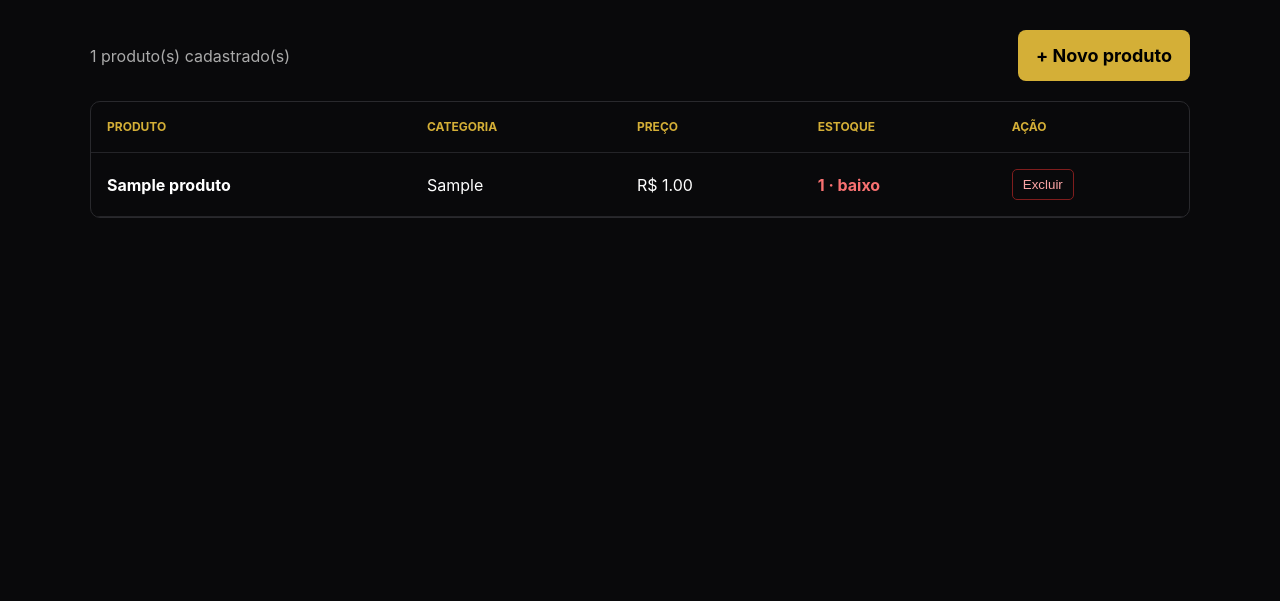
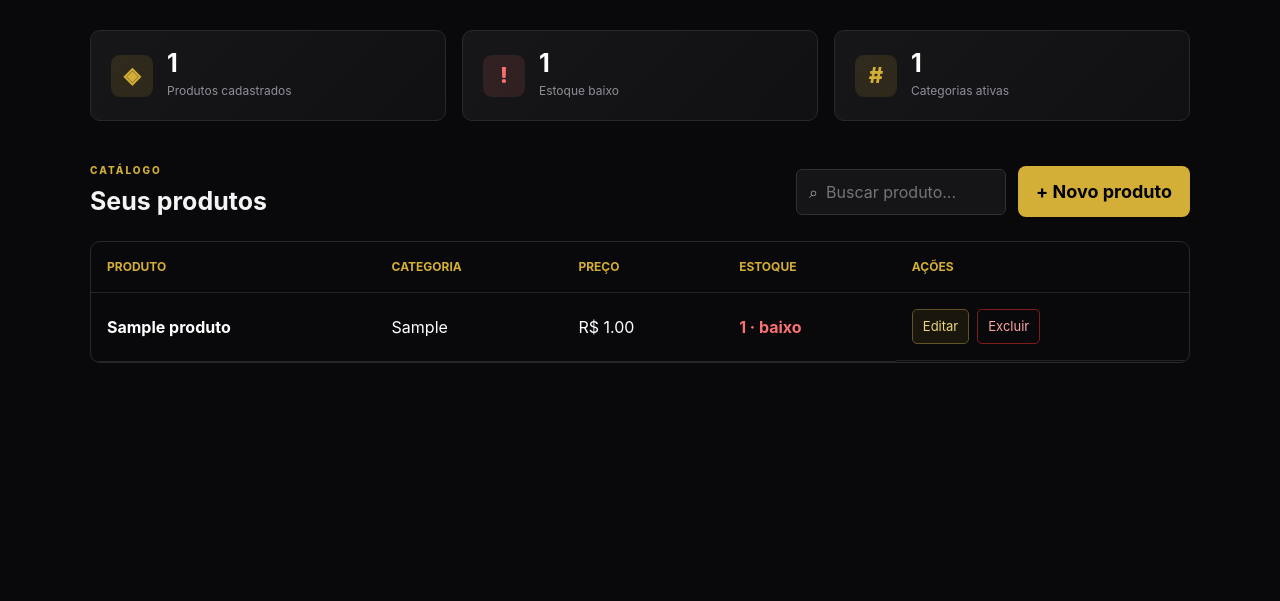
Before and after one commit to alexandresoarestech-data/kurtgriffes, a Flask app: page /admin in a window 1280 px wide. Shown: the part 126-727 px from the top of the page. Run offline with Flask 3, Linux system fonts and the light colour scheme; the visitor is signed in with stand-in values (Sample User, id 1); tables that the repository leaves empty hold one stand-in row (values such as "Sample post").

Commit message:
Adiciona edicao e novo dashboard administrativo

```diff
--- a/app.py
+++ b/app.py
@@ -187,7 +187,12 @@ def admin_produtos():
         return bloqueio
     with conectar_banco() as banco:
         produtos = banco.execute("SELECT * FROM produtos ORDER BY id DESC").fetchall()
-    return render_template("admin_produtos.html", produtos=produtos, categorias=CATEGORIAS)
+    resumo = {
+        "total": len(produtos),
+        "estoque_baixo": sum(produto["estoque"] < 3 for produto in produtos),
+        "categorias": len({produto["categoria"] for produto in produtos}),
+    }
+    return render_template("admin_produtos.html", produtos=produtos, categorias=CATEGORIAS, resumo=resumo)
 
 
 @app.route("/admin/produtos/novo", methods=["GET", "POST"])
@@ -235,7 +240,64 @@ def admin_novo_produto():
             banco.commit()
         flash("Produto criado com sucesso.", "sucesso")
         return redirect(url_for("admin_produtos"))
-    return render_template("admin_novo.html", categorias=CATEGORIAS)
+    return render_template("admin_novo.html", categorias=CATEGORIAS, produto=None, modo_edicao=False)
+
+
+@app.route("/admin/produtos/<int:produto_id>/editar", methods=["GET", "POST"])
+def admin_editar_produto(produto_id):
+    bloqueio = admin_obrigatorio()
+    if bloqueio:
+        return bloqueio
+    with conectar_banco() as banco:
+        produto = banco.execute("SELECT * FROM produtos WHERE id = ?", (produto_id,)).fetchone()
+    if produto is None:
+        flash("Produto não encontrado.", "erro")
+        return redirect(url_for("admin_produtos"))
+
+    if request.method == "POST":
+        nome = request.form.get("nome", "").strip()
+        categoria = normalizar_categoria(request.form.get("categoria"))
+        preco = converter_preco(request.form.get("preco"))
+        cores = request.form.get("cores", "").strip()
+        try:
+            estoque = max(0, int(request.form.get("estoque", 0) or 0))
+        except (TypeError, ValueError):
+            flash("O estoque deve ser um número inteiro maior ou igual a zero.", "erro")
+            return render_template("admin_novo.html", categorias=CATEGORIAS, produto=produto, modo_edicao=True)
+        if not nome:
+            flash("Informe o nome do produto.", "erro")
+            return render_template("admin_novo.html", categorias=CATEGORIAS, produto=produto, modo_edicao=True)
+
+        imagens = [imagem for imagem in (produto["imagens"] or "").split("|") if imagem]
+        pasta = UPLOAD_DIR / f"admin-produto-{produto_id}"
+        pasta.mkdir(parents=True, exist_ok=True)
+        for arquivo in request.files.getlist("fotos"):
+            if not arquivo or not arquivo.filename:
+                continue
+            nome_seguro = secure_filename(Path(arquivo.filename).stem) or "foto"
+            destino = pasta / f"{nome_seguro}-{os.urandom(2).hex()}.webp"
+            try:
+                if Image:
+                    imagem = Image.open(arquivo.stream).convert("RGB")
+                    imagem.thumbnail((1600, 1600))
+                    imagem.save(destino, "WEBP", quality=84, method=6)
+                else:
+                    destino = pasta / f"{nome_seguro}-{os.urandom(2).hex()}{Path(arquivo.filename).suffix.lower()}"
+                    arquivo.save(destino)
+                imagens.append(destino.relative_to(BASE_DIR / "static").as_posix())
+            except Exception:
+                flash("Uma das imagens não pôde ser processada.", "erro")
+
+        with conectar_banco() as banco:
+            banco.execute(
+                "UPDATE produtos SET nome = ?, categoria = ?, preco = ?, cores = ?, estoque = ?, imagens = ? WHERE id = ?",
+                (nome, categoria, preco, cores, estoque, "|".join(imagens), produto_id),
+            )
+            banco.commit()
+        flash("Produto atualizado com sucesso.", "sucesso")
+        return redirect(url_for("admin_produtos"))
+
+    return render_template("admin_novo.html", categorias=CATEGORIAS, produto=produto, modo_edicao=True)
 
 
 @app.post("/admin/produtos/<int:produto_id>/excluir")
--- a/static/style.css
+++ b/static/style.css
@@ -1053,6 +1053,10 @@ a {
     .admin-grid-2 { grid-template-columns: 1fr; gap: 0; }
     .admin-topo h1 { font-size: 32px; }
     .admin-acoes { align-items: flex-start; gap: 15px; flex-direction: column; }
+    .admin-metricas { grid-template-columns: 1fr; margin: 20px 0 30px; }
+    .admin-acoes-direita { width: 100%; flex-direction: column; align-items: stretch; }
+    .admin-busca { width: auto; }
+    .admin-novo { text-align: center; }
     /* Força 2 colunas de produtos lado a lado */
     .grid-produtos {
         grid-template-columns: repeat(2, 1fr) !important;
@@ -1161,13 +1165,29 @@ a {
 .admin-topo { display: flex; justify-content: space-between; align-items: center; margin-bottom: 30px; }
 .admin-topo h1 { font-size: 42px; margin-top: 5px; }
 .admin-acoes { display: flex; justify-content: space-between; align-items: center; margin-bottom: 20px; color: #aaa; }
+.admin-metricas { display: grid; grid-template-columns: repeat(3, 1fr); gap: 16px; margin: 30px 0 42px; }
+.admin-metrica { display: flex; align-items: center; gap: 14px; padding: 20px; background: linear-gradient(135deg, #171719, #101012); border: 1px solid #29292d; border-radius: 10px; }
+.metrica-icone { display: grid; place-items: center; width: 42px; height: 42px; border-radius: 9px; background: rgba(212, 175, 55, .13); color: var(--cor-gold); font-size: 22px; font-weight: 800; }
+.metrica-icone.alerta { background: rgba(248, 113, 113, .12); color: #f87171; }
+.admin-metrica strong { display: block; color: #fff; font-size: 25px; line-height: 1; }
+.admin-metrica small { display: block; margin-top: 6px; color: #8f8f98; font-size: 12px; }
+.admin-section-kicker { margin-bottom: 5px; color: var(--cor-gold); font-size: 10px; font-weight: 800; letter-spacing: 2px; }
+.admin-acoes h2 { color: #f4f4f5; font-size: 25px; }
+.admin-acoes-direita { display: flex; align-items: center; gap: 12px; }
+.admin-busca { display: flex; align-items: center; gap: 8px; width: 210px; padding: 0 12px; border: 1px solid #303035; border-radius: 6px; background: #151517; color: #a1a1aa; }
+.admin-busca input { width: 100%; padding: 10px 0; border: 0; outline: 0; background: transparent; color: white; font: inherit; }
 .admin-novo { width: auto; display: inline-block; padding: 12px 18px; }
 .admin-tabela-wrap { overflow-x: auto; border: 1px solid #29292d; border-radius: 10px; }
 .admin-tabela { width: 100%; border-collapse: collapse; min-width: 680px; }
 .admin-tabela th, .admin-tabela td { text-align: left; padding: 16px; border-bottom: 1px solid #242428; }
 .admin-tabela th { color: var(--cor-gold); font-size: 12px; text-transform: uppercase; }
 .estoque-baixo { color: #f87171; font-weight: 700; }
-.btn-excluir { background: none; border: 1px solid #7f1d1d; color: #fca5a5; border-radius: 5px; padding: 7px 10px; cursor: pointer; }
+.admin-acoes-tabela { display: flex; align-items: center; gap: 8px; }
+.btn-editar, .btn-excluir { display: inline-block; border-radius: 5px; padding: 7px 10px; cursor: pointer; font: inherit; font-size: 13px; }
+.btn-editar { border: 1px solid #625426; background: rgba(212, 175, 55, .08); color: #ecd47a; }
+.btn-editar:hover { background: rgba(212, 175, 55, .18); }
+.btn-excluir { background: none; border: 1px solid #7f1d1d; color: #fca5a5; }
+.fotos-existentes { padding: 10px 12px; border-left: 3px solid var(--cor-gold); background: rgba(212, 175, 55, .08); color: #c7c7cc; font-size: 13px; }
 .modal-aberto { overflow: hidden; }
 .modal-admin-overlay { display: flex; visibility: hidden; opacity: 0; position: fixed; inset: 0; z-index: 4000; align-items: center; justify-content: center; padding: 20px; background: rgba(0, 0, 0, .82); transition: opacity .2s ease, visibility .2s ease; }
 .modal-admin-overlay.ativo { visibility: visible; opacity: 1; }
--- a/templates/admin_produtos.html
+++ b/templates/admin_produtos.html
@@ -12,10 +12,15 @@
         {% with mensagens = get_flashed_messages(with_categories=true) %}
             {% for categoria, mensagem in mensagens %}<div class="flash {{ categoria }}">{{ mensagem }}</div>{% endfor %}
         {% endwith %}
-        <div class="admin-acoes"><p>{{ produtos|length }} produto(s) cadastrado(s)</p><a href="{{ url_for('admin_novo_produto') }}" class="btn-comprar admin-novo">+ Novo produto</a></div>
+        <section class="admin-metricas">
+            <div class="admin-metrica"><span class="metrica-icone">◈</span><div><strong>{{ resumo.total }}</strong><small>Produtos cadastrados</small></div></div>
+            <div class="admin-metrica"><span class="metrica-icone alerta">!</span><div><strong>{{ resumo.estoque_baixo }}</strong><small>Estoque baixo</small></div></div>
+            <div class="admin-metrica"><span class="metrica-icone">#</span><div><strong>{{ resumo.categorias }}</strong><small>Categorias ativas</small></div></div>
+        </section>
+        <div class="admin-acoes"><div><p class="admin-section-kicker">CATÁLOGO</p><h2>Seus produtos</h2></div><div class="admin-acoes-direita"><label class="admin-busca"><span>⌕</span><input id="busca-admin" type="search" placeholder="Buscar produto..."></label><a href="{{ url_for('admin_novo_produto') }}" class="btn-comprar admin-novo">+ Novo produto</a></div></div>
         <section class="admin-tabela-wrap">
-            <table class="admin-tabela"><thead><tr><th>Produto</th><th>Categoria</th><th>Preço</th><th>Estoque</th><th>Ação</th></tr></thead><tbody>
-            {% for produto in produtos %}<tr><td><strong>{{ produto.nome }}</strong></td><td>{{ categorias.get(produto.categoria, (produto.categoria, ''))[0] }}</td><td>R$ {{ "%.2f"|format(produto.preco) }}</td><td class="{{ 'estoque-baixo' if produto.estoque < 3 else '' }}">{{ produto.estoque }}{% if produto.estoque < 3 %} · baixo{% endif %}</td><td><button class="btn-excluir" type="button" onclick="abrirConfirmacao('{{ produto.id }}', {{ produto.nome|tojson }})">Excluir</button></td></tr>{% else %}<tr><td colspan="5">Nenhum produto cadastrado.</td></tr>{% endfor %}
+            <table class="admin-tabela"><thead><tr><th>Produto</th><th>Categoria</th><th>Preço</th><th>Estoque</th><th>Ações</th></tr></thead><tbody id="lista-admin">
+            {% for produto in produtos %}<tr data-produto-nome="{{ produto.nome|lower }}"><td><strong>{{ produto.nome }}</strong></td><td>{{ categorias.get(produto.categoria, (produto.categoria, ''))[0] }}</td><td>R$ {{ "%.2f"|format(produto.preco) }}</td><td class="{{ 'estoque-baixo' if produto.estoque < 3 else '' }}">{{ produto.estoque }}{% if produto.estoque < 3 %} · baixo{% endif %}</td><td class="admin-acoes-tabela"><a class="btn-editar" href="{{ url_for('admin_editar_produto', produto_id=produto.id) }}">Editar</a><button class="btn-excluir" type="button" onclick="abrirConfirmacao('{{ produto.id }}', {{ produto.nome|tojson }})">Excluir</button></td></tr>{% else %}<tr><td colspan="5">Nenhum produto cadastrado.</td></tr>{% endfor %}
             </tbody></table>
         </section>
     </main>
@@ -60,6 +65,13 @@
         document.addEventListener('keydown', (evento) => {
             if (evento.key === 'Escape') fecharConfirmacao();
         });
+
+        document.getElementById('busca-admin').addEventListener('input', (evento) => {
+            const termo = evento.target.value.toLowerCase().trim();
+            document.querySelectorAll('#lista-admin tr[data-produto-nome]').forEach((linha) => {
+                linha.hidden = !linha.dataset.produtoNome.includes(termo);
+            });
+        });
     </script>
 </body>
 </html>
```
Also changed, not shown: templates/admin_novo.html (+7 -6 lines).
